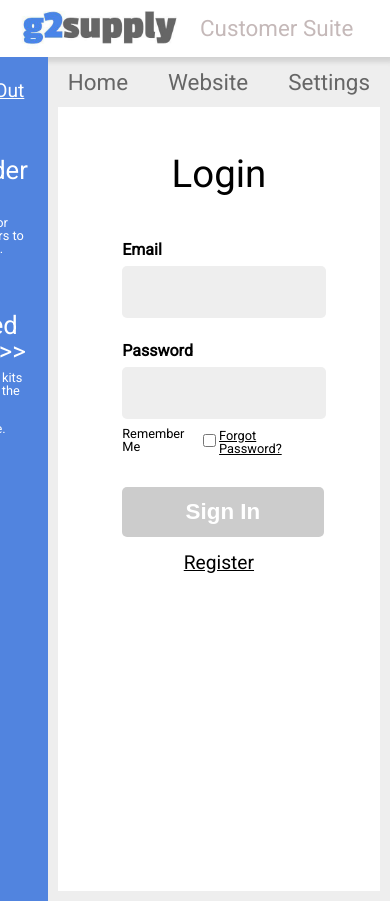
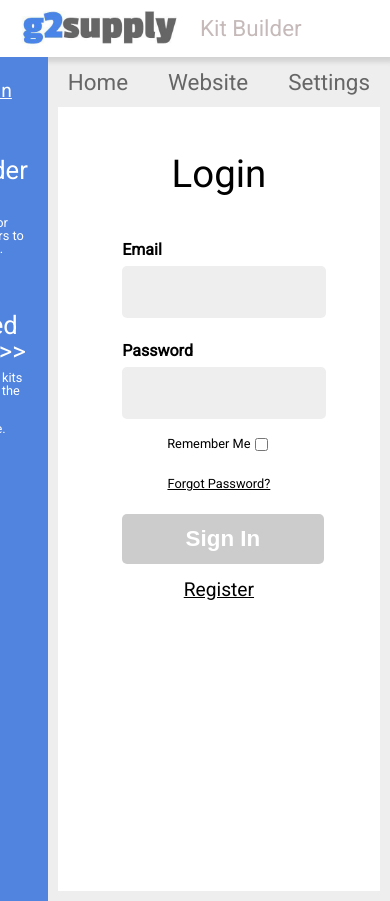
Before and after one commit to G2-Supply/G2-Kit-Builder, a React (Create React App) app: page /login in a window 390 px wide. Built offline with nearby package versions, Linux system fonts and the light colour scheme.

Commit message:
Login functionality changes.  Added some logic to keep users from going back to the login/signup page if they are already logged in.

```diff
--- a/src/App.js
+++ b/src/App.js
@@ -7,7 +7,7 @@ import SideNav from './components/Navigation/SideNav';
 import TopNav from './components/Navigation/TopNav';
 import AppMain from './components/AppMain/AppMain';
 
-function App() {
+function App(props) {
   return (
     <div className="App">
       <TopBar />
--- a/src/components/AppMain/AppMain.jsx
+++ b/src/components/AppMain/AppMain.jsx
@@ -19,11 +19,6 @@ const AppMain = () => {
             <Route path='/login' component={Login} />
             <Route path='/kit-builder' component={KitBuilder} />
             <Route path='/account-recovery' component={ForgotPassword} />
-            {/* <Route path='/box-calculator' component={BoxCalculator} />
-            <Route path='/saved-boxes' component={SavedBoxes} />
-            <Route path='/products' component={Products} />
-            <Route path='/vendor-list' component={VendorList} />
-            <Route path='/quote' component={Quoting} /> */}
         </div>
      );
 }
--- a/src/components/KitBuilder/KitBuilder.jsx
+++ b/src/components/KitBuilder/KitBuilder.jsx
@@ -1,6 +1,7 @@
 import React from 'react';
 
 const KitBuilder = () => {
+
     return (
         <>
             <p>Kit Builder</p>
--- a/src/components/Login/Login.jsx
+++ b/src/components/Login/Login.jsx
@@ -1,4 +1,4 @@
-import React, { useState } from 'react';
+import React, { useState, useEffect } from 'react';
 
 // library imports
 import axios from 'axios';
@@ -23,6 +23,15 @@ const Login = (props) => {
         success: false,
         failure: false
     })
+
+    // if the user is already logged in, we want to push them back to kit-builder
+    useEffect(() => {
+        const token = localStorage.getItem('token');
+
+        if(token) {
+            props.history.push('/kit-builder');
+        }
+    }, [])
 
     // updating the state every time the user adds new information to the fields
     const handleChange = (e) => {
@@ -68,14 +77,13 @@ const Login = (props) => {
                 }, 3000)
             })
             .catch(err => {
+                setMessages({
+                    ...messages,
+                    failure: true,
+                })
                 setTimeout(() => {
-                    setIsLoading(false)
-                    setMessages({
-                        ...messages,
-                        failure: true,
-                    })
+                    setIsLoading(false);
                 }, 3000);
-                console.log(err);
             });
     }
 
--- a/src/components/Login/Login.scss
+++ b/src/components/Login/Login.scss
@@ -48,10 +48,19 @@
             margin-top: .5rem;
             font-size: .8rem;
 
+            @media (max-width: 600px) {
+                flex-direction: column;
+            }
+
             .remember-me-container {
                 display: flex;
                 // justify-content: space-between;
                 align-items: center;
+
+                @media (max-width: 600px) {
+                    justify-content: center;
+                    margin-top: .5rem;
+                }
 
                 .remember-me-label {
                     display: flex;
@@ -63,6 +72,11 @@
             .forgot-password {
                 margin-top: .2rem;
                 cursor: pointer;
+
+                @media (max-width: 600px) {
+                    text-align: center;
+                    margin-top: 1.5rem;
+                }
             }
         }
 
@@ -91,6 +105,10 @@
             margin-top: 2rem;
             cursor: pointer;
 
+            @media (max-width: 600px) {
+                margin-top: 1.5rem;
+            }
+
             &:disabled {
                 background: #CCCCCC;
                 color: white;
--- a/src/components/Navigation/SideNav.jsx
+++ b/src/components/Navigation/SideNav.jsx
@@ -1,18 +1,24 @@
 import React from 'react';
-import { NavLink } from 'react-router-dom';
+import { NavLink, withRouter } from 'react-router-dom';
 
 // styling import
 import './SideNav.scss'
 
 const SideNav = (props) => {
+    const token = localStorage.getItem('token');
 
-    // function signOut() {
-    //     localStorage.removeItem('token');
-    //     props.history.push('/login');
-    // }
+    const signOut = () => {
+        localStorage.removeItem('token');
+        props.history.push('/login');
+    }
+
+    const login = () => {
+        props.history.push('/login');
+    }
+
     return (
         <div className="sidenav-wrapper">
-            <p className="signout">Sign Out</p>
+            {!token ? <p className="signout" onClick={login}>Login</p> : <p onClick={signOut} className="signout">Sign Out</p>}
             <NavLink className='side-links' activeClassName="active-side-links" to='/kit-builder'>Kit Builder >>
                 <p className="link-desc">
                     - A tool for customers to build kits.
@@ -27,4 +33,4 @@ const SideNav = (props) => {
      );
 }
 
-export default SideNav;
+export default withRouter(SideNav);
--- a/src/components/Navigation/TopBar.jsx
+++ b/src/components/Navigation/TopBar.jsx
@@ -10,7 +10,7 @@ const TopBar = () => {
     return (
         <div className="topbar-wrapper">
             <img className='g2-logo' src={Logo} alt="G2 supply logo"/>
-            <h1 className="app-title">Customer Suite</h1>
+            <h1 className="app-title">Kit Builder</h1>
         </div>
      );
 }
--- a/src/components/Navigation/TopNav.jsx
+++ b/src/components/Navigation/TopNav.jsx
@@ -8,10 +8,12 @@ import './TopNav.scss';
 import Settings from '../../assets/icons/settings.svg';
 
 const TopNav = () => {
+
+
     return (
         <div className="topnav-wrapper">
             <NavLink className="topnav-links" to="/home">Home</NavLink>
-            <NavLink className="topnav-links" to="www.g2supply.com">Website</NavLink>
+            <a className="topnav-links" href="https://www.g2supply.com">Website</a>
             <NavLink className="topnav-links" to="/settings">Settings</NavLink>
         </div>
      );
--- a/src/components/SignUp/SignUp.jsx
+++ b/src/components/SignUp/SignUp.jsx
@@ -1,4 +1,4 @@
-import React, { useState } from 'react';
+import React, { useState, useEffect } from 'react';
 
 // library imports
 import axios from 'axios';
@@ -26,6 +26,15 @@ const SignUp = (props) => {
         success: false,
         failure: false
     })
+
+    // if the user is already logged in, we want to push them back to kit-builder
+    useEffect(() => {
+        const token = localStorage.getItem('token');
+
+        if(token) {
+            props.history.push('/kit-builder');
+        }
+    }, [])
 
     // updating the state every time the user adds new information to the fields
     const handleChange = (e) => {
```
